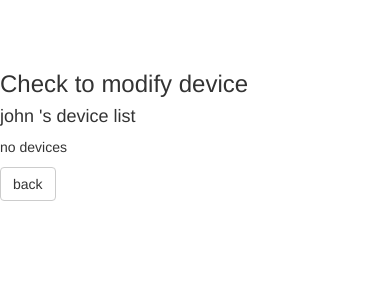
After one commit to whyseesong/madeingermany, a Django app: page /mainpage/1/modify/device/check/ in a window 390 px wide. The commit adds this page. Shown: the top 300 px of the page. Run offline with Django 3.2, Linux system fonts and the light colour scheme; data comes from the database, SQL or seed files in the repository; both versions use the stored data as it was after the commit; tables that the repository leaves empty hold one stand-in row (values such as "Sample post"); some libraries are stand-ins or nearby versions.

Commit message:
device modification feature added

```diff
--- /dev/null
+++ b/mainpage/templates/mainpage/modify_device_check.html
@@ -0,0 +1,37 @@
+<head>
+	<link rel="stylesheet" href="https://maxcdn.bootstrapcdn.com/bootstrap/3.3.7/css/bootstrap.min.css" integrity="sha384-BVYiiSIFeK1dGmJRAkycuHAHRg32OmUcww7on3RYdg4Va+PmSTsz/K68vbdEjh4u" crossorigin="anonymous">
+</head>
+<body style='margin-top:50px'>
+<div class="row">
+  	<div class="col-md-2"></div>
+  	<div class="col-md-8">
+	<h3> Check to modify device </h3>
+	<h4>	{{userinput.user_name}} 's device list </h4>
+	{% if devices_list %}
+	<table class="table">
+	<tr><td></td><td>Device Name</td><td>IP Address</td><td>Is Attestated</td><td>Attestated Time</td></tr>
+	<form method="post" name='select' action="/mainpage/{{userinput.id}}/modify/device/">{% csrf_token %}
+	{% for device in devices_list %}
+		<tr>
+		<label>
+			<td><input type='radio' name='deldevicelist' value="{{device.id}}"/></td>
+			<input type="hidden" name="deldevice_id" id='deldevice_id' value="{{device.id}}"/>
+			<td>{{device.device_name}}</td>
+			<td>{{device.ip}}</td>
+			<td>{device.is_attestated}}</td>
+			<td>{{device.attestated_time}}</td>
+		</label>
+		</tr>
+	{% endfor %}
+	</table>
+	<input type="submit" class="btn btn-default" value="modify" />
+	</form>
+	{% else %}
+		<p> no devices </p>
+	{% endif %}
+
+	<a class="btn btn-default" href="/mainpage/" role="button">back</a>
+
+</div>
+<div class="col-md-2"></div>
+</body>
--- a/mainpage/templates/mainpage/user_detail.html
+++ b/mainpage/templates/mainpage/user_detail.html
@@ -38,7 +38,10 @@
 
 	<a class="btn btn-default" href="/mainpage/{{userinput.id}}/device/write/" role="button">new device</a>
 	<a class="btn btn-default" href="/mainpage/{{userinput.id}}/delete/device_check" role="button">delete device</a>
-	<a class="btn btn-default" href="/mainpage/{{userinput.id}}/modify/" role="button">user modify</a>
+	<a class="btn btn-default" href="/mainpage/{{userinput.id}}/modify/" role="button">modify user</a>
+	{% if devices_list %}
+		<a class="btn btn-default" href="/mainpage/{{userinput.id}}/modify/device/check" role="button">modify device</a>
+	{% endif %}
 	<a class="btn btn-default" href="/mainpage/" role="button">back</a>
 
 	</div>
--- a/mainpage/urls.py
+++ b/mainpage/urls.py
@@ -17,4 +17,7 @@ urlpatterns = [
 	url(r'^delete/user/$', views.del_user_model, name='del_user_model'),
 	url(r'^(?P<users_id>[0-9]+)/modify/$', views.modify_data, name='modify_data'),
 	url(r'^(?P<users_id>[0-9]+)/modify/save/$', views.modify_save, name='modify_save'),
+	url(r'^(?P<users_id>[0-9]+)/modify/device/check/$', views.modify_device_check, name='modify_device_check'),
+	url(r'^(?P<users_id>[0-9]+)/modify/device/$', views.modify_device_model, name='modify_device_model'),
+	url(r'^(?P<users_id>[0-9]+)/modify/device/save/$', views.modify_device_save, name='modify_device_save'),
 	]
--- a/mainpage/views.py
+++ b/mainpage/views.py
@@ -169,3 +169,48 @@ def modify_save(request, users_id):
 
 	}
 	return HttpResponse(template.render(context, request))
+
+def modify_device_check(request, users_id):
+	devices_list = Devices.objects.filter(user=users_id)
+	template = loader.get_template('mainpage/modify_device_check.html')
+	context = {
+		'devices_list' : devices_list,
+		'userinput' : Users.objects.get(id=users_id),
+	}
+	return HttpResponse(template.render(context, request))
+
+def modify_device_model(request, users_id):
+	template = loader.get_template('mainpage/modify_device.html')
+	instance = request.POST['deldevicelist']
+	muser = Users.objects.get(id=users_id)
+	mdevices = Devices.objects.get(id=instance)
+	context = {
+		'muser' : muser,
+		'mdevices' : mdevices,
+	}
+	return HttpResponse(template.render(context, request))
+
+
+def modify_device_save(request, users_id):
+	template = loader.get_template('mainpage/modify_save.html')
+	if request.POST.has_key('devicename') == False:
+		return HttpResponse('input device name')
+	else:
+		idevname = request.POST['devicename']
+
+	if request.POST.has_key('ipaddr') == False:
+		return HttpResponse('input ip address')
+	else:
+		idevip = request.POST['ipaddr']
+
+	devid = request.POST['mdevice_id']
+
+	mdevice = Devices.objects.get(id=devid)
+
+	mdevice.device_name = idevname
+	mdevice.ip = idevip
+	mdevice.save()
+	context = {
+
+	}
+	return HttpResponse(template.render(context, request))
```
Also changed, not shown: mainpage/templates/mainpage/modify_device.html (added, +31 -0 lines), db.sqlite3, 3 other files.
